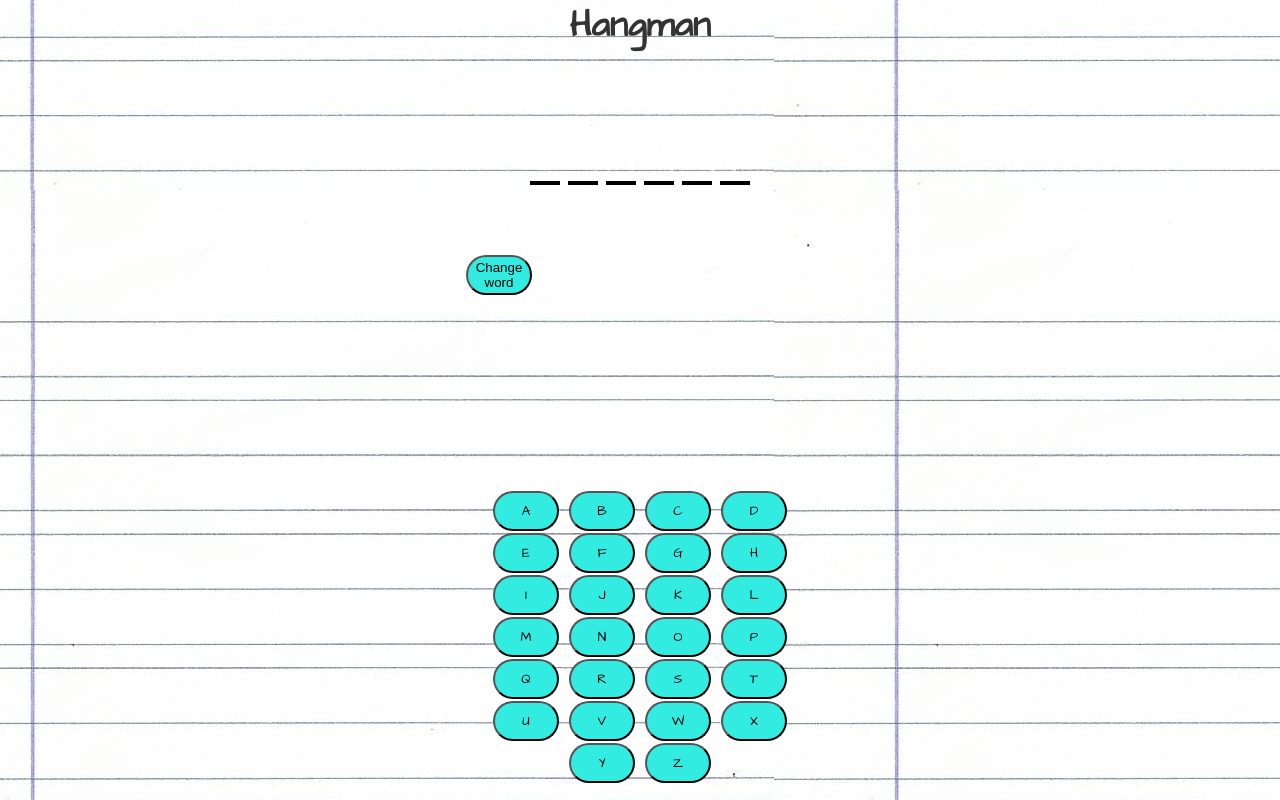
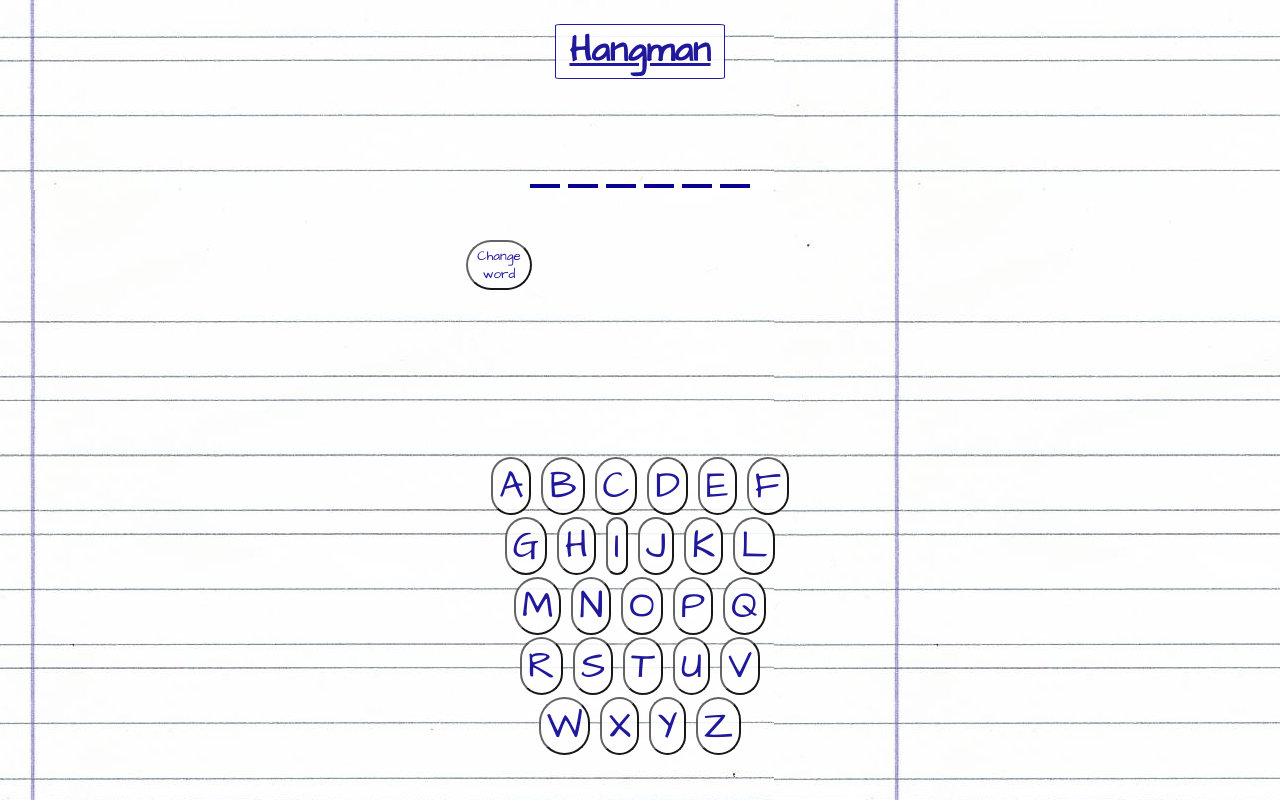
Before and after one commit to DomenicoMassimoCavaglieri/hangman_game, a website: page index.html in a window 1280 px wide. Drawn offline with Linux system fonts and the light colour scheme.

Commit message:
[[FIX] Minor style changes

```diff
--- a/assets/css/style.css
+++ b/assets/css/style.css
@@ -10,33 +10,45 @@ margin: 0;
 
 .column {
     flex-direction: column;
-    justify-content: space-between;
+    justify-content: space-around;
     align-items: center;
+}
+
+.c-blue {
+    color: #0a0191;
+}
+
+.bg-white {
+    background-color: #ffffff;
+    opacity: 0.9;
 }
 
 body {
     position: relative;
     background-image: url("../images/paper_2.png");
     background-position: -90px 190px;
-font-size: 10px;
-color: #333333;
     width: 100vw;
     height: 100vh;
-max-width: 1400px;
     margin: auto;
     font-family: 'Architects Daughter', cursive;
+    color: #0a0191;
 }
 
 #title-container {
     position: relative;
+    width: 170px;
+    height:55px;
     text-align: center;
+    text-decoration: underline;
     font-size: 18px;
+    border: solid 0.1px #0a0191;
+    border-radius: 3%;
 }
 
 #word-container {
     position: relative;
-/*background-color: lightblue;*/
-width: 100%;
+    background-color: transparent;
+    width: auto;
     height: auto;
     text-align: center;
 }
@@ -44,17 +56,17 @@ text-align: center;
 .letter {
     display: inline-block;
     width: 30px;
-height: 66px;
+    height: 60px;
     margin: 0 4px;
     text-align: center;
     font-size: 50px;
-color: #ffffff;
-border-bottom: 4px solid black;
+    color: transparent;
+    border-bottom: 4px solid #0a0191;
     padding-top: 2px;
 }
 
 .visible {
-color: black;
+    color: #0a0191;
 }
 
 #draw-container {
@@ -64,33 +76,59 @@ height: 170px;
 }
 
 #refresh-word-btn {
-    background-color: #32ebe1;
+
+    font-family: 'Architects Daughter', cursive;
     width: 66px;
-    height: 40px;
+    height: 50px;
     border-radius: 50px;
     margin: 3px 6px;
 }
 
 #keyboard-container {
     position: relative;
-width: 360px;
-height: 310px;
+    width: 310px;
+    height: 320px;
     text-align: center;
-padding: 0 18px 8px;
 }
 
 .keyboard-key {
     position: relative;
-background-color: #32ebe1;
-width: 66px;
-height: 40px;
+    width: auto;
+    height: auto;
     border-radius: 50px;
-color: #000000;
     font-family: 'Architects Daughter', cursive;
+    font-size: 38px;
     margin: 1px 5px;
 }
 
 button:disabled {
-    background-color: #cccccc;
-    color: #cccccc;
+    background-color: #5db0e7;
+    opacity: 0.7;
+    color: #e7a75d;
 }
+
+#win-box {
+    position: absolute;
+    background-color: #65c088;
+    opacity: 0.9;
+    margin-bottom: 60px;
+    width: 270px;
+    height: 330px;
+    z-index: 2;
+    border-radius: 10%;
+    font-size: 55px;
+    font-weight: 900;
+}
+
+#pop-btn {
+    position: relative;
+    background-color: #32ebe1;
+    font-family: 'Architects Daughter', cursive;
+    font-size: 25px;
+    color: #0a0191;
+    width: 90px;
+    height: 50px;
+    border: 2px solid #ffffff;
+    border-radius: 50px;
+    margin-top: 50px;
+}
--- a/assets/js/manage_hidden_word.js
+++ b/assets/js/manage_hidden_word.js
@@ -22,7 +22,7 @@ function printHiddenWord(list) {
         var singleLetterNode = document.createElement("div");
         var singleLetterTextNode = document.createTextNode(letter);
         singleLetterNode.appendChild(singleLetterTextNode);
-        singleLetterNode.classList.add("letter")
+        singleLetterNode.classList.add("letter", "c-blue")
         getWordContainer().appendChild(singleLetterNode)
     }
 }
--- a/assets/js/manage_keyboard.js
+++ b/assets/js/manage_keyboard.js
@@ -32,7 +32,7 @@ function getKeyboard() {
         let keyboardKey = document.createElement("button");
         let keyboardKeyTextNode = document.createTextNode(String.fromCharCode(i));
         keyboardKey.appendChild(keyboardKeyTextNode);
-        keyboardKey.classList.add("keyboard-key");
+        keyboardKey.classList.add("keyboard-key", "bg-white","c-blue");
         keyboardKey.setAttribute("id", String.fromCharCode(i))
         keyboardKey.addEventListener("click", function () {
             getaAttemptLetter(String.fromCharCode(i));
--- a/index.html
+++ b/index.html
@@ -11,16 +11,21 @@
 
 <body class="flex column">
     <header id="header">
-        <div id="title-container">
+        <div id="title-container" class="bg-white">
             <h1 id="title">Hangman</h1>
         </div>
     </header>
 
-        <div id="word-container"></div>
-        <div id="draw-container">
-            <button id="refresh-word-btn">Change word</button>
-        </div>
-        <div id="keyboard-container">
+    <div id="word-container"></div>
+    <div id="draw-container">
+        <button id="refresh-word-btn" class="bg-white c-blue">Change word</button>
+    </div>
+    <div id="keyboard-container"></div>
+    <!-- <div id="win-box" class="flex column">
+        <div id="win-text">YOU WIN!</div>
+        <button id="pop-btn">OK</button>
+    </div> -->
+
 
 
 
```
Lines whose indentation alone changed are shown as unchanged.
